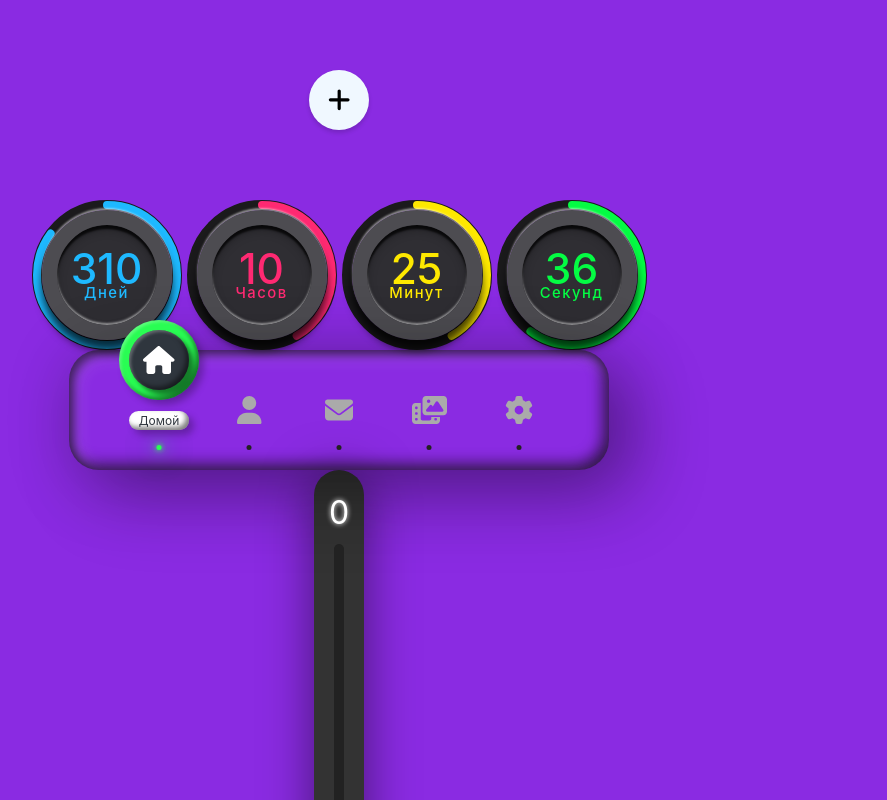
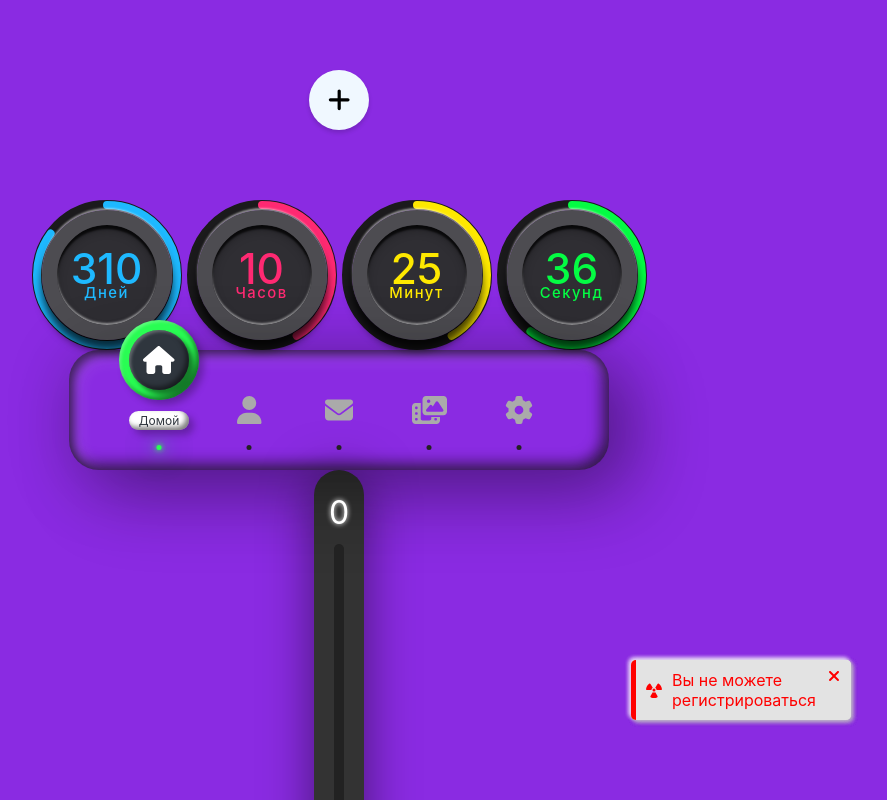
Before and after one commit to sayns-wq/components_library, a React (Create React App) app: page / in a window 1280 px wide. Shown: the top 800 px of the page, without its empty margins (301-1188 px from the left). Built offline with nearby package versions, Linux system fonts and the light colour scheme.

Commit message:
add notification

```diff
--- a/src/App.tsx
+++ b/src/App.tsx
@@ -12,6 +12,7 @@ import CircularNavigation from "./components/CircularNavigarion/CircularNavigati
 import CountDownTimer from "./components/CountDownTimer/CountDownTimer";
 import NavigarionTab from "./components/NavigarionTab/NavigarionTab";
 import NumberPicker from "./components/NumberPicker/NumberPicker";
+import Notification from "./components/Notification/Notification";
 const CountDownTimerConfig = {
   timerConfig: [
     {
@@ -71,6 +72,20 @@ const NumberPickerConfig = {
 };
 const endDate = "01/01/2025 00:00:00";
 
+const notifivationVariants = [
+  {
+    variant: "info" as const,
+    text: "Вы успешно зарегистрировались",
+  },
+  {
+    variant: "worning" as const,
+    text: "Вы не можете регистрироваться",
+  },
+  {
+    variant: "danger" as const,
+    text: "Вы не можете регистрироваться",
+  },
+];
 function App() {
   return (
     <div className="App">
@@ -81,6 +96,9 @@ function App() {
       ></CountDownTimer>
       <NavigarionTab config={NavigarionTabConfig} />
       <NumberPicker config={NumberPickerConfig} />
+      {notifivationVariants.map((item) => (
+        <Notification variant={item.variant} text={item.text} />
+      ))}
     </div>
   );
 }
--- /dev/null
+++ b/src/components/Notification/Notification.module.css
@@ -0,0 +1,39 @@
+.notificationWrapper {
+  position: fixed;
+  bottom: 10%;
+  right: 10%;
+  background-color: #e3e3e3;
+  padding: 10px;
+  display: flex;
+  gap: 10px;
+  width: 220px;
+  align-items: center;
+  z-index: 1000000;
+  animation: fadeIn 0.6s linear 0.2s 1 normal forwards;
+  opacity: 0;
+  border-radius: 5px;
+  box-shadow: 2px 2px 4px #bfbfbf82, -2px -2px 4px #ffffff77;
+}
+.close{
+  position: absolute;
+    right: 5%;
+    top: 10%;
+}
+@keyframes fadeIn {
+  0% {
+    opacity: 0;
+    transform: translateX(100%);
+  }
+  60% {
+    opacity: 1;
+    transform: translateX(-15%);
+  }
+  80% {
+    opacity: 1;
+    transform: translateX(10%);
+  }
+  100% {
+    opacity: 1;
+    transform: translateX(0%);
+  }
+}
--- /dev/null
+++ b/src/components/Notification/Notification.tsx
@@ -0,0 +1,64 @@
+import { FontAwesomeIcon } from "@fortawesome/react-fontawesome";
+import classes from "./Notification.module.css";
+import {
+  faCircleInfo,
+  faRadiation,
+  faTriangleExclamation,
+  faXmark,
+} from "@fortawesome/free-solid-svg-icons";
+import { useState } from "react";
+
+const variants = {
+  worning: {
+    color: "#ffff1e",
+    icon: faTriangleExclamation,
+  },
+  info: {
+    color: "#0000ff",
+    icon: faCircleInfo,
+  },
+  danger: {
+    color: "#ff0000",
+    icon: faRadiation,
+  },
+};
+
+interface NotificationProps {
+  variant?: keyof typeof variants;
+  text?: string;
+}
+function Notification({ variant = "info", text = "" }: NotificationProps) {
+  const [showNotification, setShowNotification] = useState(true);
+  const variantConfig = variants[variant];
+  return (
+    <>
+    {
+      showNotification && ( <div
+        className={classes.notificationWrapper}
+        style={{ borderLeft: `5px solid ${variantConfig.color}` }}
+      >
+
+        <div className={classes.icon}>
+          <FontAwesomeIcon
+            icon={variantConfig.icon}
+            color={variantConfig.color}
+          ></FontAwesomeIcon>
+        </div>
+        <div className={classes.text} style={{ color: variantConfig.color }}>
+          {text}
+        </div>
+        <div className={classes.close} onClick={() => setShowNotification(false)}>
+          <FontAwesomeIcon
+            icon={faXmark}
+            color='#ff0000'
+          ></FontAwesomeIcon>
+        </div>
+      </div>)
+
+    }
+    </>
+
+  );
+}
+
+export default Notification;
```
